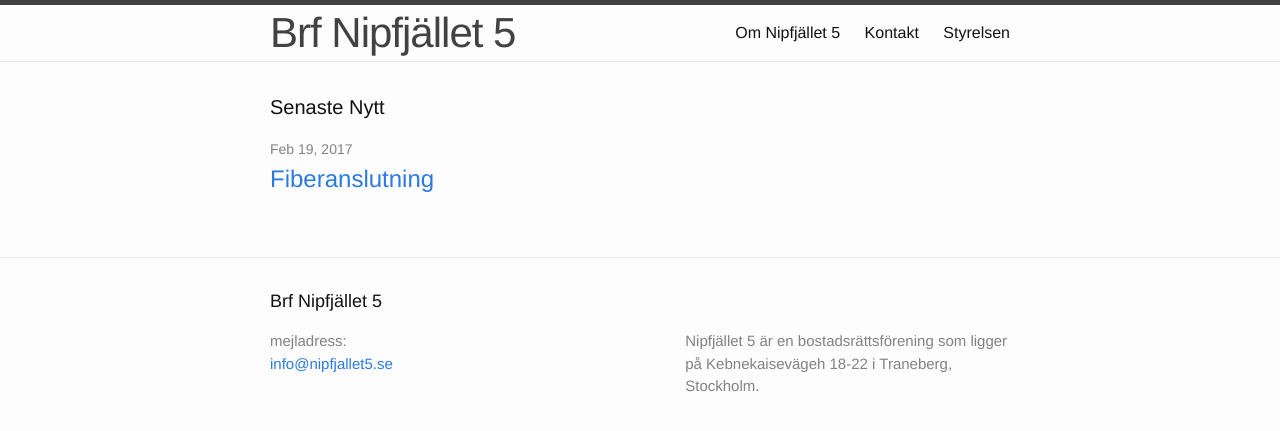
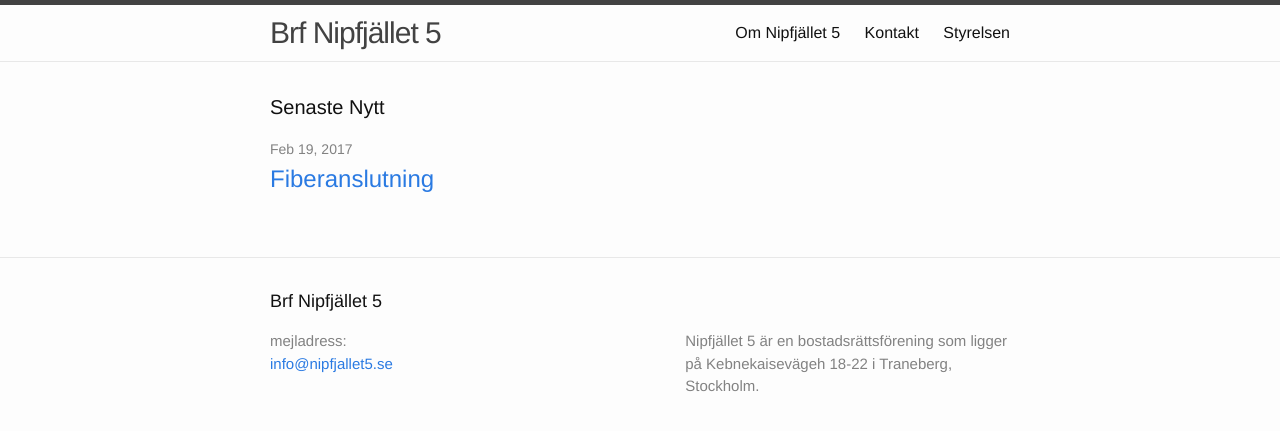
Before and after one commit to nipfjallet5/nipfjallet5.github.io, a Jekyll site: the page built from index.md, in a window 1280 px wide. Shown: the top 431 px of the page. Built offline with Jekyll 4.4.1, drawn with Linux system fonts in a browser that asks for light colours.

Commit message:
Update _layout.scss
ändrade titelstorlek

```diff
--- a/_sass/minima/_layout.scss
+++ b/_sass/minima/_layout.scss
@@ -11,7 +11,7 @@
 }
 
 .site-title {
-  font-size: 42px;
+  font-size: 30px;
   font-weight: 300;
   line-height: 56px;
   letter-spacing: -1px;
```
